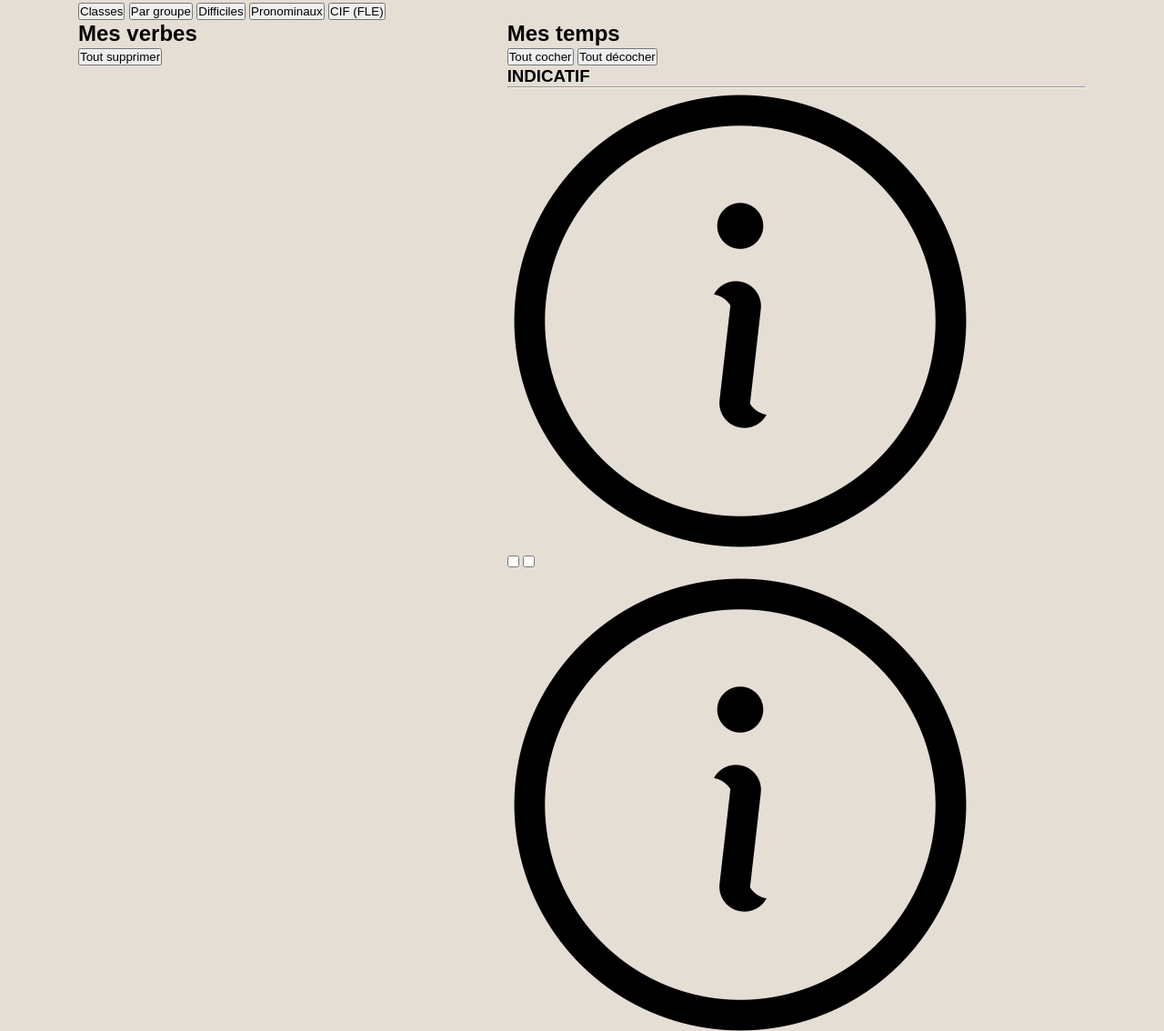
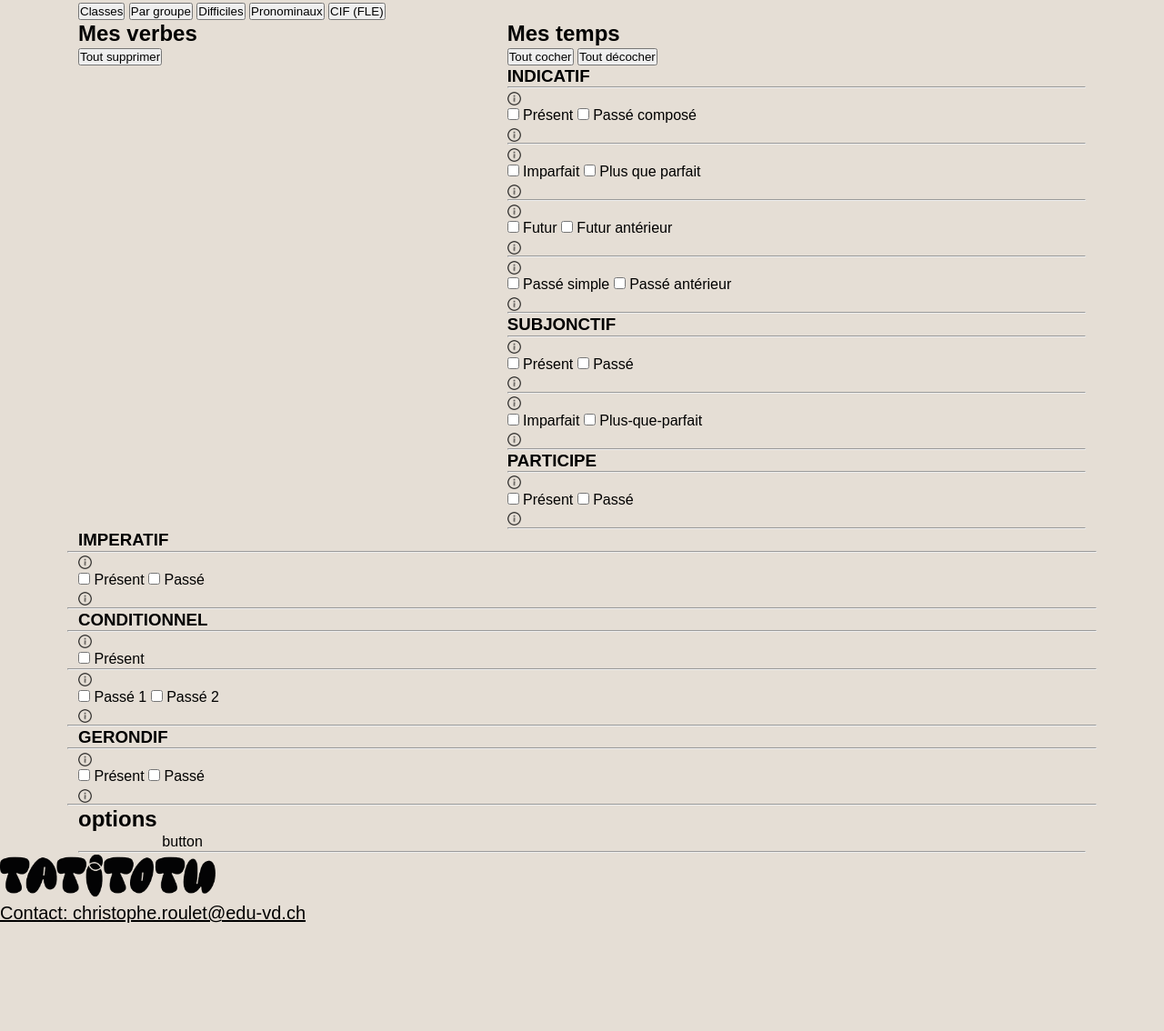
Before and after one commit to joliehelfer/tatitotu, a website built with Parcel: page src/index.html in a window 1280 px wide. Shown: the part 204-1338 px from the top of the page at 91% size. After the commit the page ends 1221 px from the top, so only its background shows below. Built offline with nearby package versions, Linux system fonts and the light colour scheme; a web font is replaced by a local one.

Commit message:
mes temps

```diff
--- a/src/index.html
+++ b/src/index.html
@@ -16,7 +16,7 @@
     <div class="container">
       <div class="row">
         <div class="col-8">
-          <img src="img/logo-tatitotu.png" alt="logo-tatitotu" />
+          <img id="header-img" src="img/logo-tatitotu.png" alt="logo-tatitotu" />
           <p>Défi de conjugaison</p>
           <hr />
         </div>
@@ -55,6 +55,7 @@
           <button>Tout supprimer</button>
         </div>
         <div class="col-7 offset-1">
+          <div id="mes-temps">
           <h2>Mes temps</h2>
           <div>
             <button>Tout cocher</button>
@@ -65,39 +66,63 @@
           </div>
           <hr />
           <div>
+            <div id="info">
             <img src="img/info_circle.png" alt="info" />
+            </div>
             <form>
               <input type="checkbox" name="Présent" />
+              <label for="test">Présent</label>
               <input type="checkbox" name="Passé composé" />
+              <label for="test">Passé composé</label>
             </form>
+            <div id="info">
             <img src="img/info_circle.png" alt="info" />
+            </div>
           </div>
           <hr />
           <div>
+            <div id="info">
             <img src="img/info_circle.png" alt="info" />
+            </div>
             <form>
               <input type="checkbox" name="Imparfait" />
+              <label for="test">Imparfait</label>
               <input type="checkbox" name="Plus-que-parfait" />
+              <label for="test">Plus que parfait</label>
             </form>
+            <div id="info">
             <img src="img/info_circle.png" alt="info" />
+            </div>
           </div>
           <hr />
           <div>
+            <div id="info">
             <img src="img/info_circle.png" alt="info" />
+            </div>
             <form>
               <input type="checkbox" name="Futur" />
+              <label for="test">Futur</label>
               <input type="checkbox" name="Futur antérieur" />
+              <label for="test">Futur antérieur</label>
             </form>
+            <div id="info">
             <img src="img/info_circle.png" alt="info" />
+            </div>
           </div>
           <hr />
           <div>
+          <div id="info"></div>
             <img src="img/info_circle.png" alt="info" />
+          </div>
             <form>
               <input type="checkbox" name="Passé simple" />
+              <label for="test">Passé simple</label>
               <input type="checkbox" name="Passé antérieur" />
+              <label for="test">Passé antérieur</label>
             </form>
+          <div id="info">
             <img src="img/info_circle.png" alt="info" />
+          </div>
           </div>
           <hr />
           <div>
@@ -105,21 +130,33 @@
           </div>
           <hr />
           <div>
+          <div id="info">
             <img src="img/info_circle.png" alt="info" />
+          </div>
             <form>
               <input type="checkbox" name="Présent" />
+              <label for="test">Présent</label>
               <input type="checkbox" name="Passé" />
+              <label for="test">Passé</label>
             </form>
+            <div id="info">
             <img src="img/info_circle.png" alt="info" />
+            </div>
           </div>
           <hr />
           <div>
+            <div id="info">
             <img src="img/info_circle.png" alt="info" />
+            </div>
             <form>
               <input type="checkbox" name="Imparfait" />
+              <label for="test">Imparfait</label>
               <input type="checkbox" name="Plus-que-parfait" />
+              <label for="test">Plus-que-parfait</label>
             </form>
+            <div id="info">
             <img src="img/info_circle.png" alt="info" />
+            </div>
           </div>
           <hr />
           <div>
@@ -127,12 +164,18 @@
           </div>
           <hr />
           <div>
+            <div id="info">
             <img src="img/info_circle.png" alt="info" />
+            </div>
             <form>
               <input type="checkbox" name="Présent" />
+              <label for="test">Présent</label>
               <input type="checkbox" name="Passé" />
+              <label for="test">Passé</label>
             </form>
+            <div id="info">
             <img src="img/info_circle.png" alt="info" />
+            </div>
           </div>
           <hr />
         </div>
@@ -141,12 +184,18 @@
         </div>
         <hr />
         <div>
+          <div id="info">
           <img src="img/info_circle.png" alt="info" />
+          </div>
           <form>
             <input type="checkbox" name="Présent" />
+            <label for="test">Présent</label>
             <input type="checkbox" name="Passé" />
+            <label for="test">Passé</label>
           </form>
+          <div id="info">
           <img src="img/info_circle.png" alt="info" />
+          </div>
         </div>
         <hr />
         <div>
@@ -154,19 +203,28 @@
         </div>
         <hr />
         <div>
+          <div id="info">
           <img src="img/info_circle.png" alt="info" />
+          </div>
           <form>
             <input type="checkbox" name="Présent" />
+            <label for="test">Présent</label>
           </form>
         </div>
         <hr />
         <div>
+          <div id="info">
           <img src="img/info_circle.png" alt="info" />
+          </div>
           <form>
             <input type="checkbox" name="Passé 1" />
+            <label for="test">Passé 1</label>
             <input type="checkbox" name="Passé 2" />
+            <label for="test">Passé 2</label>
           </form>
+          <div id="info">
           <img src="img/info_circle.png" alt="info" />
+          </div>
         </div>
         <hr />
         <div>
@@ -174,14 +232,21 @@
         </div>
         <hr />
         <div>
+          <div id="info">
           <img src="img/info_circle.png" alt="info" />
+          </div>
           <form>
             <input type="checkbox" name="Présent" />
+            <label for="test">Présent</label>
             <input type="checkbox" name="Passé" />
+            <label for="test">Passé</label>
           </form>
+          <div id="info">
           <img src="img/info_circle.png" alt="info" />
+          </div>
         </div>
         <hr />
+      </div>
         <div class="col-5">
           <h2>options</h2>
         </div>
@@ -192,7 +257,7 @@
       </div>
       <div class="row">
         <div class="col-12">
-          <img
+          <img id="footer-img"
             class="logo-footer"
             src="img/logo-tatitotu.png"
             alt="logo-tatitotu"
--- a/src/scss/_base.scss
+++ b/src/scss/_base.scss
@@ -62,6 +62,24 @@ video {
   padding: 2px 16px;
 }
 
+img {
+  width: 15px;
+  height: 15px;
+}
+
+#mes-temps {
+  border-radius: 10;
+}
+
+#header-img {
+  width: 373px;
+  height: 82px;
+}
+
+#footer-img {
+  width: 237px;
+  height: 52px;
+}
 /* ====================================
 // base rules
 // ==================================== */
```
Also changed, not shown: 1 other file.
